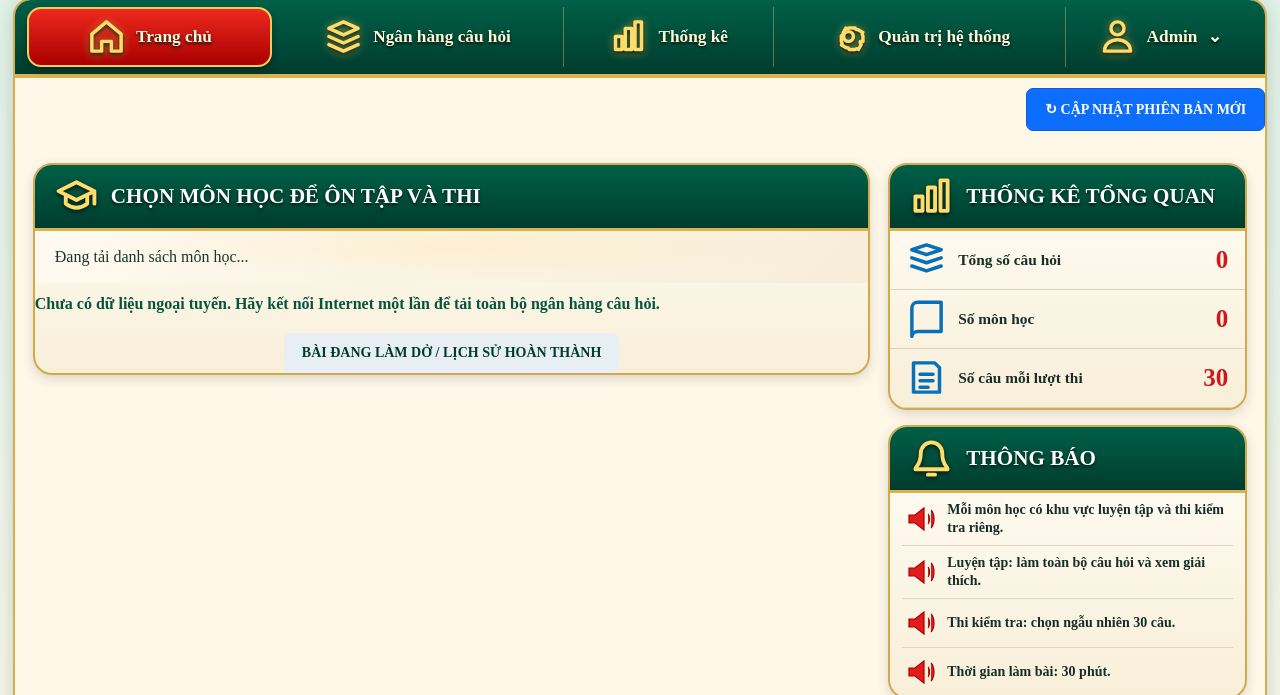
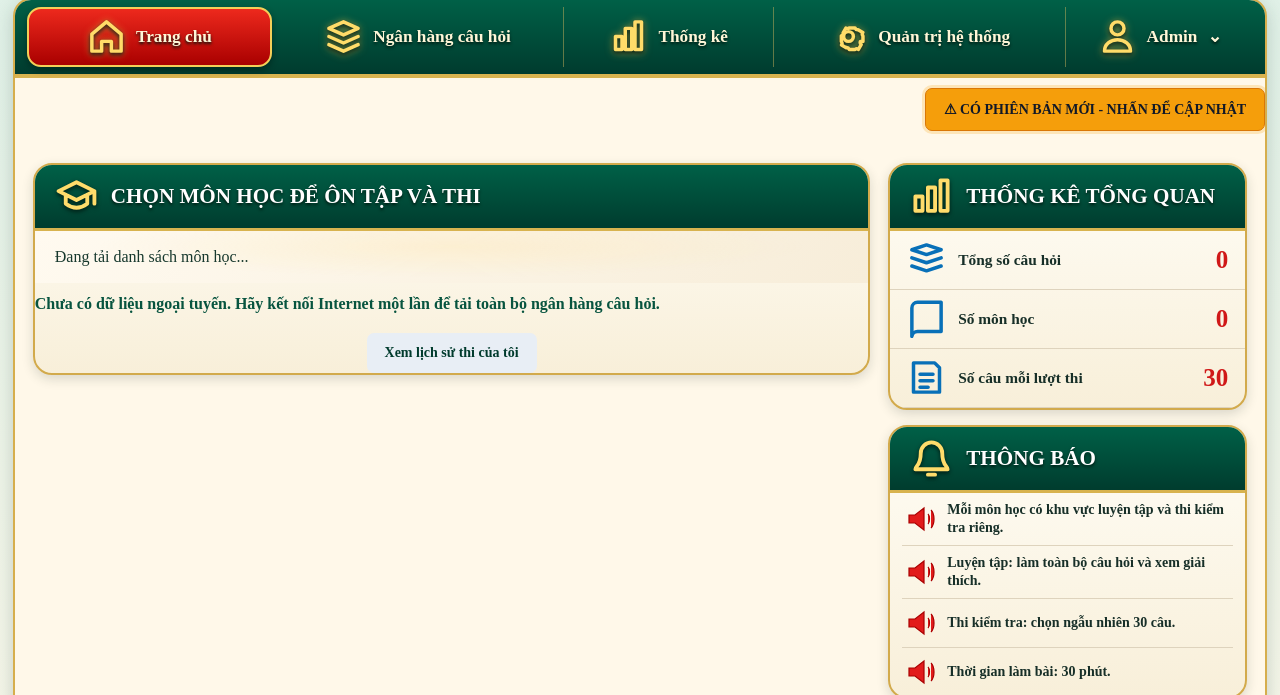
Before and after one commit to e104a/E104A-CHTM, a plain HTML site: page index.html in a window 1280 px wide. Shown: the part 253-948 px from the top of the page. Drawn offline with Linux system fonts and the light colour scheme.

Commit message:
Restore history button label

```diff
--- a/index.html
+++ b/index.html
@@ -1285,7 +1285,7 @@ body {
         </div>
         <div id="homeMessage" class="message"></div>
         <div class="history">
-          <button class="secondary-button" onclick="showHistory()">BÀI ĐANG LÀM DỞ / LỊCH SỬ HOÀN THÀNH</button>
+          <button class="secondary-button" onclick="showHistory()">Xem lịch sử thi của tôi</button>
         </div>
         <div id="historyBox"></div>
       </section>
@@ -1749,7 +1749,7 @@ function showSection(id) {
 }
 
 /* KIỂM TRA PHIÊN BẢN MÃ NGUỒN TRÊN GITHUB PAGES */
-const E104A_BUILD_ID = '20261128-1615';
+const E104A_BUILD_ID = '20261128-1625';
 async function checkAppSourceUpdate() {
   const button = document.getElementById('updateAppButton');
   if (!button || !navigator.onLine) return;
```
